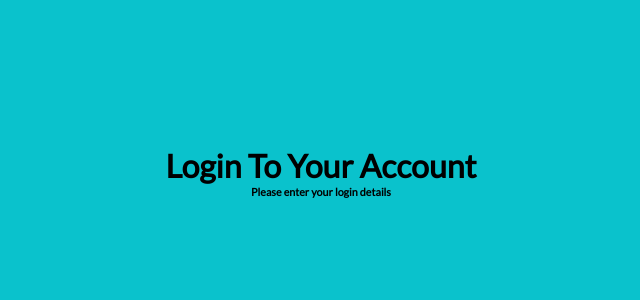
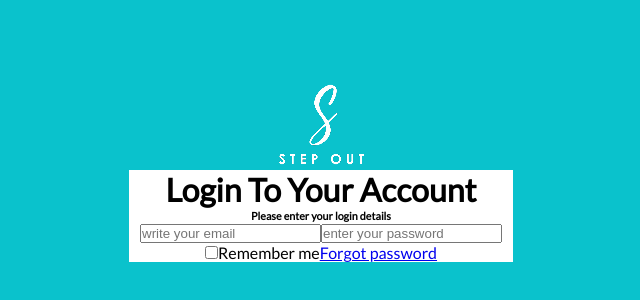
Before and after one commit to sajid-munawar/React-plan-a-date, a React (Create React App) app: page /login in a window 1280 px wide. Shown: the part 228-528 px from the top of the page, without its empty margins (319-959 px from the left). Built offline with nearby package versions, Linux system fonts and the light colour scheme.

Commit message:
Add logo and Inputs

```diff
--- /dev/null
+++ b/src/components/input.js
@@ -0,0 +1,7 @@
+import React from 'react'
+
+export default function Input({type,placeholder,name}) {
+  return (
+    <input type={type} placeholder={placeholder} name={name} />
+  )
+}
--- a/src/index.css
+++ b/src/index.css
@@ -21,3 +21,7 @@ body {
   margin: auto;
   text-align: center;
 }
+
+form {
+  background: white;
+}
--- a/src/pages/login.js
+++ b/src/pages/login.js
@@ -1,11 +1,23 @@
-import React from 'react'
+import Logo from '../assets/Logo/Logo.png'
+import Input from '../components/input'
 
 export default function Login() {
   return (
     <div className='wrapper'>
         <div className='container' >
+          <img src={Logo} alt='logo'/>
+            <form className='form-container'>
             <h1 className='login-heading'>Login To Your Account</h1>
             <h6 className='login-sub-heading'>Please enter your login details</h6>
+            <Input type={'email'} placeholder={'write your email'} name={'email'} />
+            <Input type={'password'} placeholder={'enter your password'} name={'password'} />
+            <div className='remember'>
+              <input type={'checkbox'} id='remember' />
+              <label htmlFor='rember' >Remember me</label>
+              <a href={'/'} >Forgot password</a>
+            </div>
+
+            </form>
         </div>
     </div>
   )
```
Also changed, not shown: src/assets/Logo/Logo.png (added).
